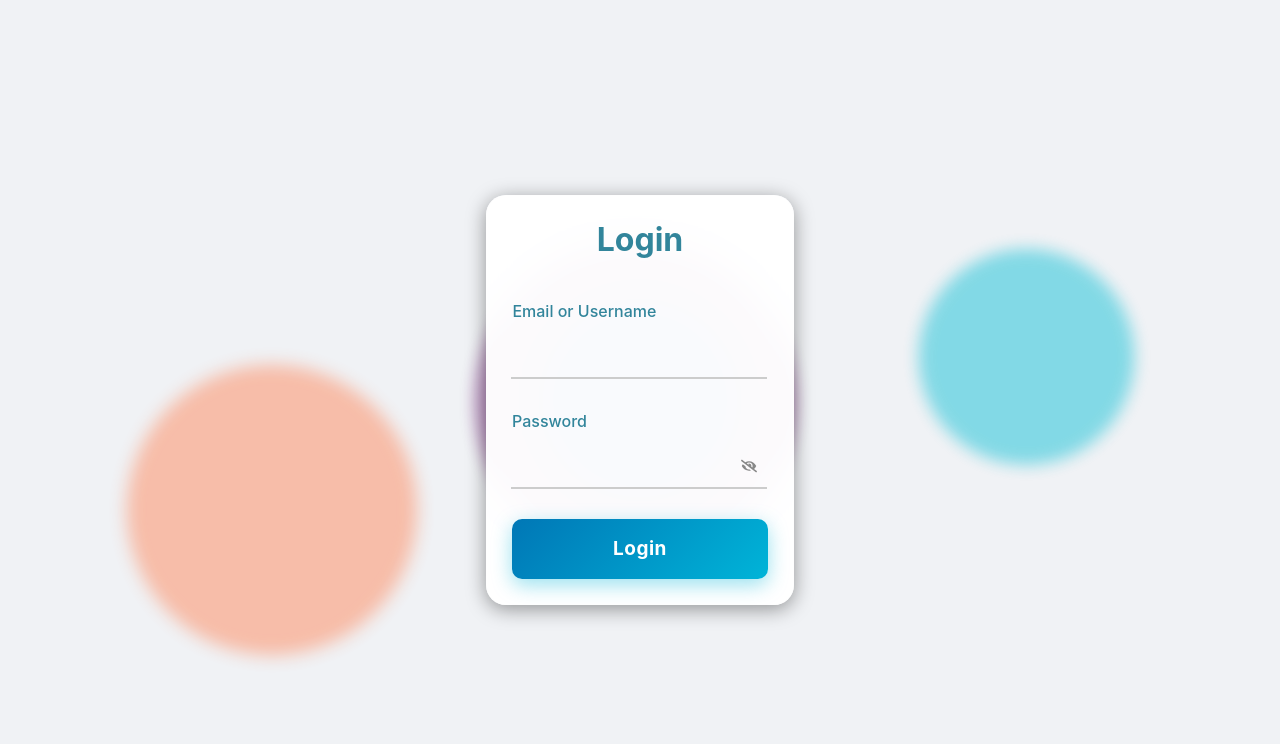
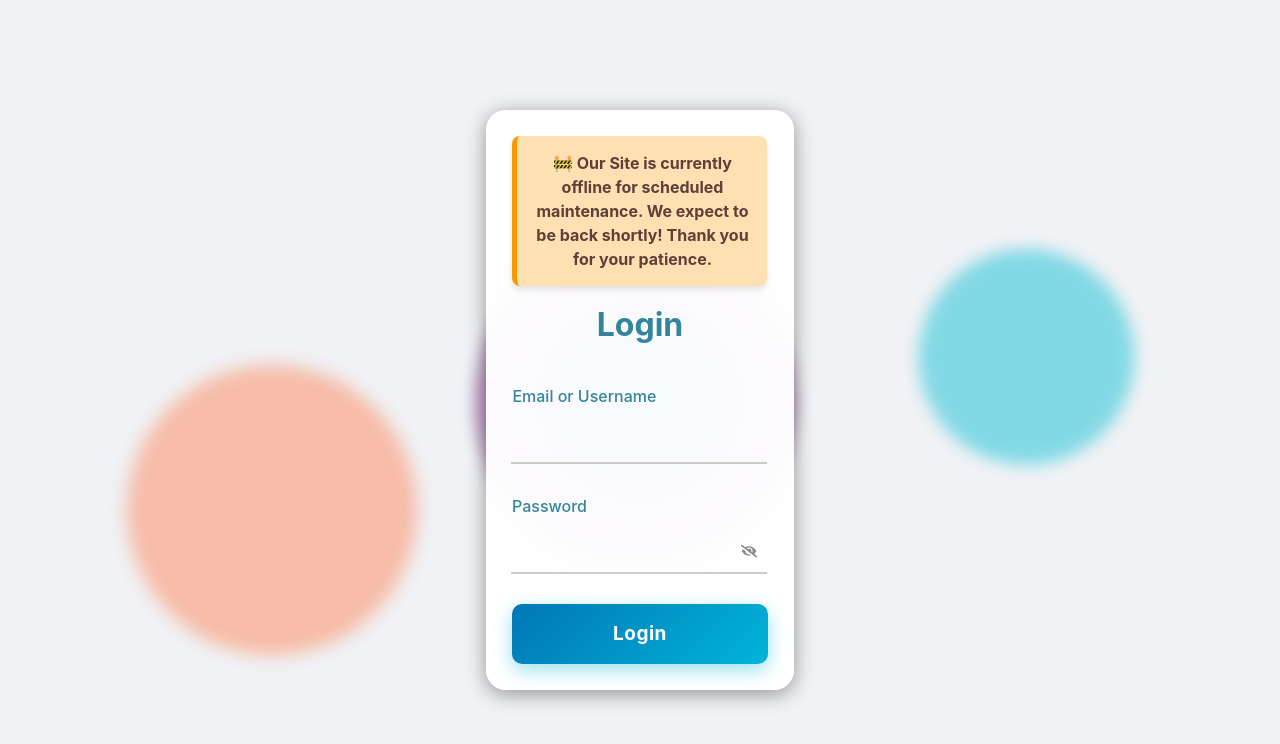
Before and after one commit to PADMANABAN5/tiny-magic, a React (Create React App) app: page /login in a window 1280 px wide. Shown: the top 744 px of the page. Built offline with nearby package versions, Linux system fonts and the light colour scheme; what pdfmake would draw is missing.

Commit message:
maintenence added and config header added

```diff
--- a/src/pages/ConversationHistory.jsx
+++ b/src/pages/ConversationHistory.jsx
@@ -179,7 +179,7 @@ const itemsPerPage = 10;
     try {
       console.log("📊 Fetching chat counts for user:", userId);
 
-      const response = await axios.get(`${BASE_URL}/chat/counts/${userId}`);
+      const response = await axios.get(`${BASE_URL}/chat/counts/${userId}`, config);
 
       if (response.data && response.data.success && response.data.data.counts) {
         setChatCounts(response.data.data.counts);
--- a/src/pages/Login.jsx
+++ b/src/pages/Login.jsx
@@ -19,7 +19,7 @@ function Login() {
   const [isSubmitting, setIsSubmitting] = useState(false);
   const [showPasswordChangeModal, setShowPasswordChangeModal] = useState(false);
   const [userDetails, setUserDetails] = useState(null);
-  const [isMaintenanceMode, setIsMaintenanceMode] = useState(false);
+  const [isMaintenanceMode, setIsMaintenanceMode] = useState(true);
 
   // visibility toggles
   const [showPassword, setShowPassword] = useState(false);     // login
@@ -216,7 +216,7 @@ function Login() {
         <div className="login-card">
           {isMaintenanceMode && (
             <div className="maintenance-msg">
-              🚧 The platform is under maintenance right now. It will be live shortly!
+              🚧 Our Site is currently offline for scheduled maintenance. We expect to be back shortly! Thank you for your patience.
             </div>
           )}
           <h2 className="login-title">Login</h2>
```
